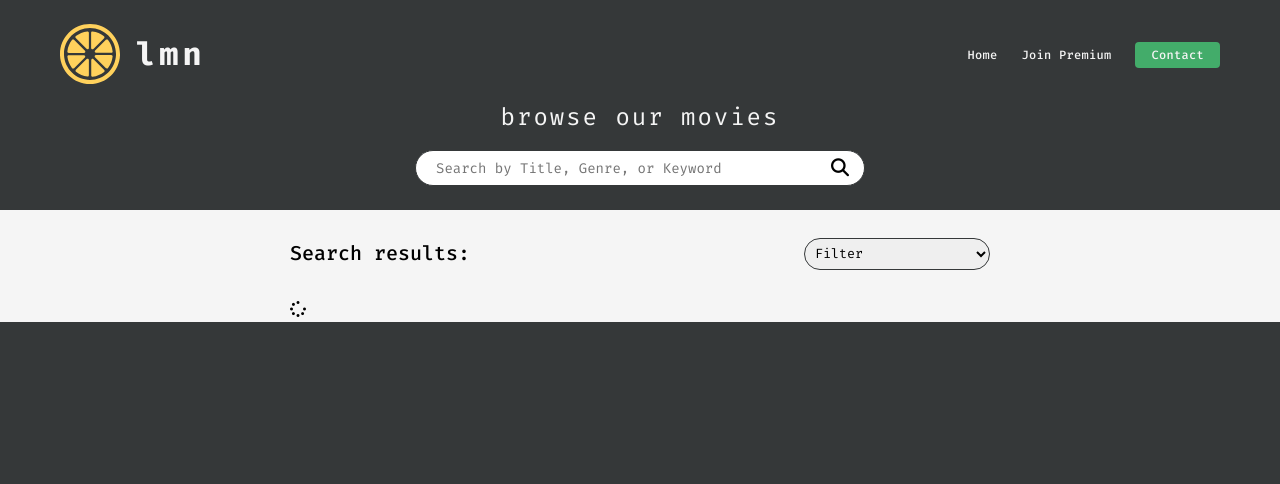
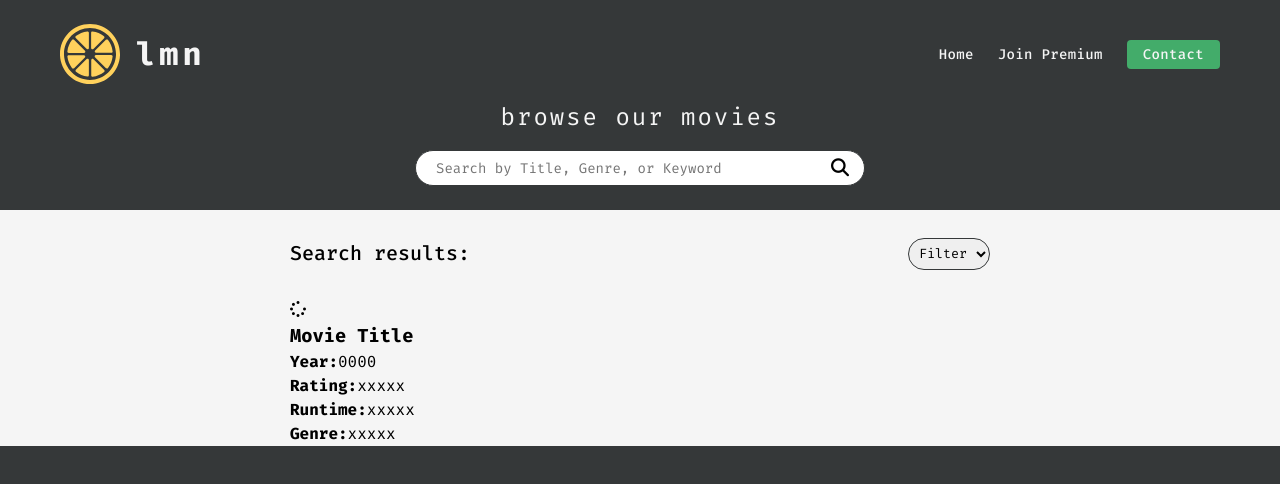
Before and after one commit to austinst0ller/LMN-omdbAPI, a plain HTML site: page index.html in a window 1280 px wide. Shown: the top 484 px of the page. Drawn offline with Linux system fonts and the light colour scheme.

Commit message:
adding api data

```diff
--- a/index.html
+++ b/index.html
@@ -65,11 +65,25 @@
             <select id="filter">
               <option value="" disabled selected>Filter</option>
               <option value="Year">Year</option>
-              <option value="imdbRating">Rating, High to Low</option>
+              <option value="imdbRating">Rating</option>
             </select>
           </div>
-          <div class="movies movies__loading">
+          <div class="movies__loading">
             <i class="fas fa-spinner movies__loading--spinner"></i>
+          </div>
+
+          <div class="movies__list">
+            <div class="movies">
+              <div class="movie__card">
+                <div class="movie__card--container">
+                  <h3>Movie Title</h3>
+                  <p><b>Year:</b>0000</p>
+                  <p><b>Rating:</b>xxxxx</p>
+                  <p><b>Runtime:</b>xxxxx</p>
+                  <p><b>Genre:</b>xxxxx</p>
+                </div>
+              </div>
+            </div>
           </div>
         </div>
       </div>
--- /dev/null
+++ b/movies.js
@@ -0,0 +1 @@
+console.log(fetch("https://www.omdbapi.com/?i=tt3896198&apikey=ba040381"))
--- a/style.css
+++ b/style.css
@@ -86,7 +86,7 @@ NAV
 }
 
 .nav__link {
-  font-size: 12px;
+  font-size: 14px;
   color: #f5f5f5;
   font-weight: 500;
   letter-spacing: 0.025em;
@@ -248,6 +248,12 @@ input:focus-within {
   height: 1.2em;
 }
 
+/*
+
+Search
+
+*/
+
 .row {
   width: 100%;
   max-width: 700px;
```
Lines whose indentation alone changed are shown as unchanged.
